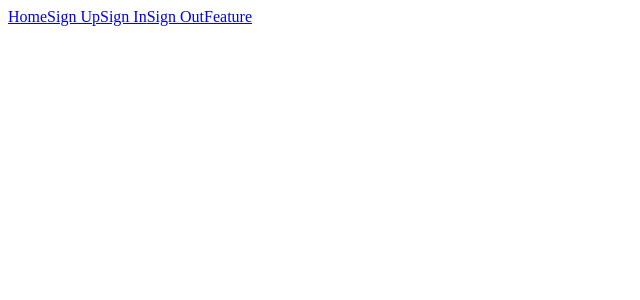
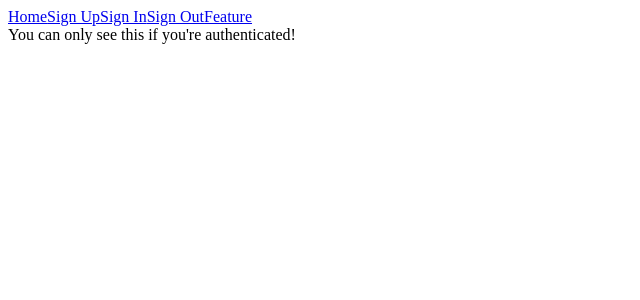
Before and after one commit to Rsja12/auth-fullstack-client, a React (Create React App) app: page /feature in a window 1280 px wide. Shown: the top 300 px of the page, without its empty margins (0-640 px from the left). Built offline with nearby package versions, Linux system fonts and the light colour scheme.

Commit message:
create Feature component

```diff
--- /dev/null
+++ b/src/components/Feature.js
@@ -0,0 +1,13 @@
+import React, { Component } from 'react'
+
+export class Feature extends Component {
+    render() {
+        return (
+            <div>
+                You can only see this if you're authenticated!
+            </div>
+        )
+    }
+}
+
+export default Feature
--- a/src/index.js
+++ b/src/index.js
@@ -8,6 +8,7 @@
 import App from './components/App'
 import Welcome from './components/Welcome'
 import SignUp from './components/auth/SignUp'
+import Feature from './components/Feature'
 import reducers from './reducers'
 
 const store = createStore(
@@ -22,6 +23,7 @@
             <App>
                 <Route exact path='/' component={ Welcome } />
                 <Route exact path='/signup' component={ SignUp } />
+                <Route exact path='/feature' component={ Feature } />
             </App>
         </BrowserRouter>
     </Provider>,
```
